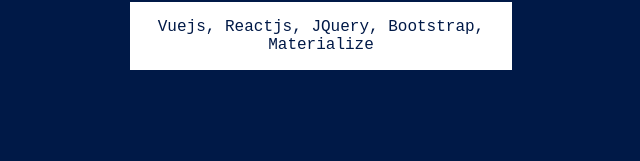
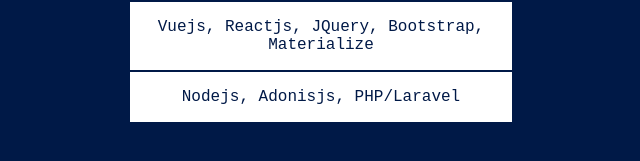
Before and after one commit to Nerocodes/portfolio-vue, a Vue app: page / in a window 1280 px wide. Shown: the part 343-504 px from the top of the page, without its empty margins (319-959 px from the left). Built offline with nearby package versions, Linux system fonts and the light colour scheme.

Commit message:
completed backend section

```diff
--- a/public/index.html
+++ b/public/index.html
@@ -6,6 +6,7 @@
     <meta name="viewport" content="width=device-width,initial-scale=1.0">
     <link rel="icon" href="<%= BASE_URL %>favicon.ico">
     <title>portfolio-vue</title>
+    <script src="https://kit.fontawesome.com/71d6150953.js" crossorigin="anonymous"></script>
   </head>
   <body>
     <noscript>
--- a/src/App.vue
+++ b/src/App.vue
@@ -3,6 +3,7 @@
     <Profile />
     <div class="sections">
       <Frontend />
+      <Backend />
     </div>
   </div>
 </template>
@@ -10,12 +11,14 @@
 <script>
 import Profile from './components/Profile';
 import Frontend from './components/Frontend';
+import Backend from './components/Backend';
 
 export default {
   name: 'app',
   components: {
     Profile,
-    Frontend
+    Frontend,
+    Backend
   }
 }
 </script>
--- a/src/components/Backend.vue
+++ b/src/components/Backend.vue
@@ -0,0 +1,11 @@
+<template>
+  <section class="backend">
+    Nodejs, Adonisjs, PHP/Laravel
+  </section>
+</template>
+
+<script>
+export default {
+  name: 'Backend'
+}
+</script>
```
